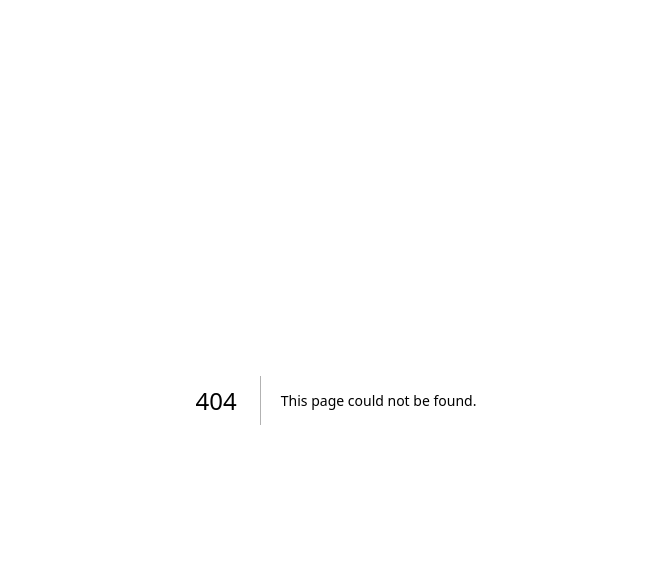
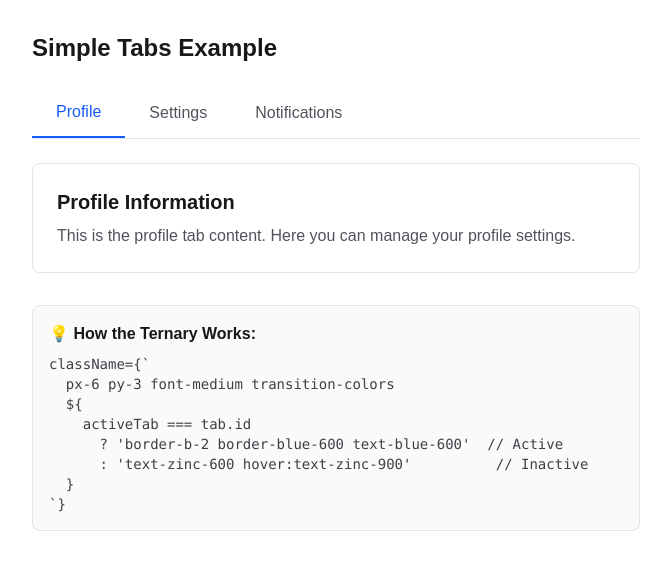
Before and after one commit to programmer4web/test-nextjs, a Next.js app: page /demo/tabs in a window 1280 px wide. Before the commit this address had no page. Shown: the top 570 px of the page, without its empty margins (304-975 px from the left). Built offline with nearby package versions, Linux system fonts and the light colour scheme.

Commit message:
SimpleTabs - Conditional css

```diff
--- /dev/null
+++ b/app/demo/tabs/page.tsx
@@ -0,0 +1,5 @@
+import SimpleTabs from '@/src/components/SimpleTabs';
+
+export default function TabsDemo() {
+  return <SimpleTabs />;
+}
--- a/app/page.tsx
+++ b/app/page.tsx
@@ -60,7 +60,7 @@ export default function Home() {
           </a>
           </div>
           <div className="flex flex-col gap-4 text-base font-medium w-full">
-          <h3 className="text-lg font-semibold text-zinc-900 dark:text-zinc-50">Demos:</h3>
+          <h3 className="text-lg font-semibold text-zinc-900 dark:text-zinc-50">Next.js Demos:</h3>
           <div className="flex flex-col sm:flex-row gap-4">
             <a
               className="flex h-12 w-full items-center justify-center rounded-full border border-solid border-blue-600/[.2] px-5 transition-colors hover:border-transparent hover:bg-blue-600/[.1] dark:border-blue-400/[.2] dark:hover:bg-blue-400/[.1] sm:w-auto"
@@ -81,6 +81,16 @@ export default function Home() {
               Server + Client ✨
             </a>
           </div>
+
+          <h3 className="text-lg font-semibold text-zinc-900 dark:text-zinc-50 mt-4">Component Examples:</h3>
+          <div className="flex flex-col sm:flex-row gap-4">
+            <a
+              className="flex h-12 w-full items-center justify-center rounded-full border border-solid border-orange-600/[.2] px-5 transition-colors hover:border-transparent hover:bg-orange-600/[.1] dark:border-orange-400/[.2] dark:hover:bg-orange-400/[.1] sm:w-auto"
+              href="/demo/tabs"
+            >
+              Tabs (Conditional CSS)
+            </a>
+          </div>
         </div>
       </main>
     </div>
--- /dev/null
+++ b/src/components/SimpleTabs.tsx
@@ -0,0 +1,103 @@
+'use client';
+
+import { useState } from 'react';
+
+interface Tab {
+  id: string;
+  label: string;
+  content: React.ReactNode;
+}
+
+export default function SimpleTabs() {
+  const [activeTab, setActiveTab] = useState('tab1');
+
+  const tabs: Tab[] = [
+    {
+      id: 'tab1',
+      label: 'Profile',
+      content: (
+        <div>
+          <h3 className="text-xl font-semibold mb-2">Profile Information</h3>
+          <p className="text-zinc-600 dark:text-zinc-400">
+            This is the profile tab content. Here you can manage your profile settings.
+          </p>
+        </div>
+      ),
+    },
+    {
+      id: 'tab2',
+      label: 'Settings',
+      content: (
+        <div>
+          <h3 className="text-xl font-semibold mb-2">Settings</h3>
+          <p className="text-zinc-600 dark:text-zinc-400">
+            Configure your application settings and preferences here.
+          </p>
+        </div>
+      ),
+    },
+    {
+      id: 'tab3',
+      label: 'Notifications',
+      content: (
+        <div>
+          <h3 className="text-xl font-semibold mb-2">Notifications</h3>
+          <p className="text-zinc-600 dark:text-zinc-400">
+            Manage your notification preferences and see recent alerts.
+          </p>
+        </div>
+      ),
+    },
+  ];
+
+  return (
+    <div className="w-full max-w-2xl mx-auto p-8">
+      <h2 className="text-2xl font-bold mb-6 text-zinc-900 dark:text-zinc-50">
+        Simple Tabs Example
+      </h2>
+
+      {/* Tab Headers */}
+      <div className="flex border-b border-zinc-200 dark:border-zinc-700 mb-6">
+        {tabs.map((tab) => (
+          <button
+            key={tab.id}
+            onClick={() => setActiveTab(tab.id)}
+            // Ternary operator for conditional classes
+            className={`
+              px-6 py-3 font-medium transition-colors
+              ${
+                activeTab === tab.id
+                  ? 'border-b-2 border-blue-600 text-blue-600 dark:border-blue-400 dark:text-blue-400'
+                  : 'text-zinc-600 hover:text-zinc-900 dark:text-zinc-400 dark:hover:text-zinc-200'
+              }
+            `}
+          >
+            {tab.label}
+          </button>
+        ))}
+      </div>
+
+      {/* Tab Content - Conditional rendering with ternary */}
+      <div className="p-6 bg-white dark:bg-zinc-900 rounded-lg border border-zinc-200 dark:border-zinc-800">
+        {tabs.find((tab) => tab.id === activeTab)?.content}
+      </div>
+
+      {/* Code explanation */}
+      <div className="mt-8 p-4 bg-zinc-50 dark:bg-zinc-900 rounded-lg border border-zinc-200 dark:border-zinc-800">
+        <h3 className="font-semibold mb-2 text-zinc-900 dark:text-zinc-50">
+          💡 How the Ternary Works:
+        </h3>
+        <code className="text-sm text-zinc-700 dark:text-zinc-300 block whitespace-pre">
+{`className={\`
+  px-6 py-3 font-medium transition-colors
+  \${
+    activeTab === tab.id
+      ? 'border-b-2 border-blue-600 text-blue-600'  // Active
+      : 'text-zinc-600 hover:text-zinc-900'          // Inactive
+  }
+\`}`}
+        </code>
+      </div>
+    </div>
+  );
+}
```
